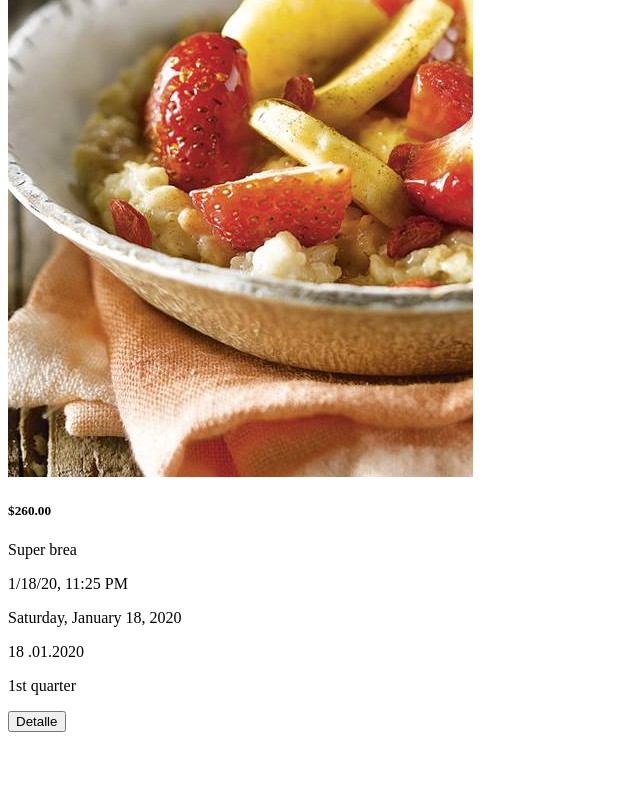
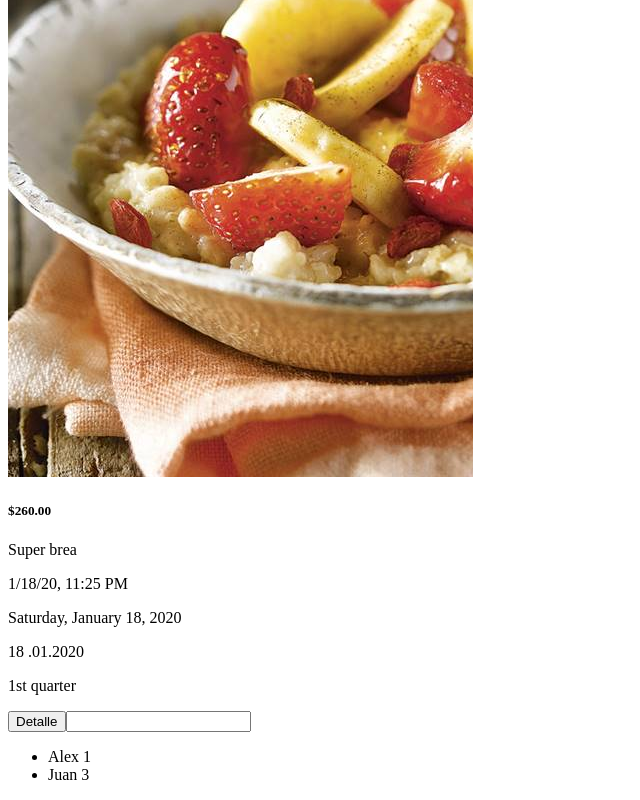
Before and after one commit to alcomcl/angular8-escuelaTi, an Angular app: page / in a window 1280 px wide. Shown: the part 2419-3219 px from the top of the page, without its empty margins (0-640 px from the left). Before the commit the page ends 3159 px from the top, so only its background shows below. Built offline with nearby package versions, Linux system fonts and the light colour scheme.

Commit message:
Creacion Pipes Fibonacci

```diff
--- a/src/app/app.component.html
+++ b/src/app/app.component.html
@@ -52,3 +52,5 @@
 </ul>
 
 <app-product-list></app-product-list>
+
+<app-list></app-list>
--- a/src/app/app.module.ts
+++ b/src/app/app.module.ts
@@ -8,6 +8,8 @@ import { ProductComponent } from './product/product.component';
 import { ProductListComponent } from './product-list/product-list.component';
 import { ReversePipe } from './reverse.pipe';
 import { DateFormatPipe } from './date-format.pipe';
+import { ListComponent } from './components/list/list.component';
+import { FibonacciPipe } from './pipes/fibonacci.pipe';
 
 @NgModule({
   declarations: [
@@ -15,7 +17,9 @@ import { DateFormatPipe } from './date-format.pipe';
     ProductComponent,
     ProductListComponent,
     ReversePipe,
-    DateFormatPipe
+    DateFormatPipe,
+    ListComponent,
+    FibonacciPipe
   ],
   imports: [
     BrowserModule,
--- /dev/null
+++ b/src/app/components/list/list.component.html
@@ -0,0 +1,7 @@
+<input type="text" [(ngModel)]="name" (keydown.enter)=(addUser())>
+
+<ul>
+    <li *ngFor="let user of users">
+    {{ user.name }} {{ user.number | fibonacci }}
+    </li>
+</ul>
--- /dev/null
+++ b/src/app/components/list/list.component.ts
@@ -0,0 +1,39 @@
+import { Component, OnInit } from '@angular/core';
+
+
+
+@Component({
+  selector: 'app-list',
+  templateUrl: './list.component.html',
+  styleUrls: ['./list.component.scss']
+})
+export class ListComponent implements OnInit {
+
+  name: string;
+  users = [
+    {
+      name: 'Alex',
+      number: 2
+    },
+    {
+      name: 'Juan',
+      number: 4
+    }
+  ]
+
+  constructor() { }
+
+  ngOnInit() {
+  }
+
+
+  addUser() {
+    this.users.push({
+      name: this.name,
+      number: 15
+    });
+    this.name = '';
+  }
+
+
+}
--- /dev/null
+++ b/src/app/pipes/fibonacci.pipe.ts
@@ -0,0 +1,20 @@
+import { Pipe, PipeTransform } from '@angular/core';
+
+const fibonacci = (num: number): number => {
+  if (num === 1 || num === 2) {
+    return 1;
+  }
+  return fibonacci(num - 1) + fibonacci(num - 2);
+};
+
+@Pipe({
+  name: 'fibonacci'
+})
+export class FibonacciPipe implements PipeTransform {
+
+  transform(value: number): any {
+    console.log('fib');
+    return fibonacci(value);
+  };
+
+}
```
Also changed, not shown: src/app/components/list/list.component.scss (added), 2 other files (tests, documents, lock files or other folders).
